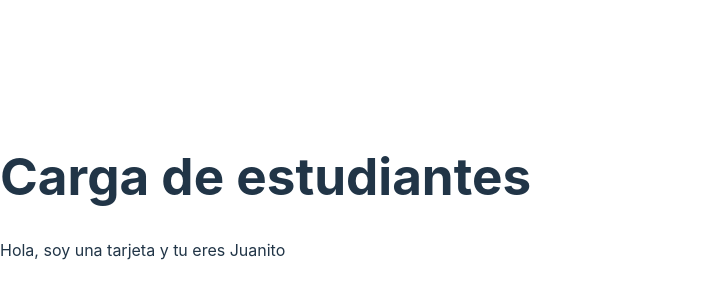
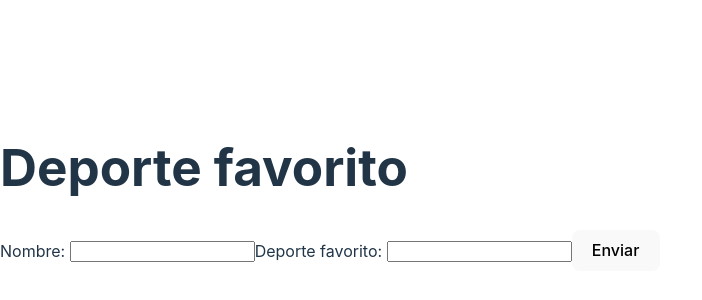
Before and after one commit to jehansel-DigitalHouse/fe-primeraEvaluacion, a React (Vite) app: page / in a window 1280 px wide. Shown: the part 212-512 px from the top of the page, without its empty margins (0-702 px from the left). Built offline with nearby package versions, Linux system fonts and the light colour scheme.

Commit message:
El formulario funciona correctamente

```diff
--- a/src/App.jsx
+++ b/src/App.jsx
@@ -1,12 +1,12 @@
 // import "./App.css";
-import Card from "./components/Card";
+
+import Form from "./components/Form";
 
 function App() {
 	return (
 		<div className="App">
-			<h1>Carga de estudiantes</h1>
-			<form></form>
-			<Card estudiante="Juanito" />
+			<h1>Deporte favorito</h1>
+			<Form />
 		</div>
 	);
 }
--- a/src/components/Card.jsx
+++ b/src/components/Card.jsx
@@ -1,5 +1,13 @@
-const Card = ({ estudiante }) => {
-	return <div>Hola, soy una tarjeta y tu eres {estudiante}</div>;
+const Card = ({ nombre, deporte }) => {
+	return (
+		<>
+			<h4>Hola, {nombre}!</h4>
+			<h4>
+				Gracias por compartir que tu deporte favorito es el/la {deporte}
+				.
+			</h4>
+		</>
+	);
 };
 
 export default Card;
--- /dev/null
+++ b/src/components/Form.jsx
@@ -0,0 +1,80 @@
+import { useState } from "react";
+import Card from "./Card";
+
+const Form = () => {
+	const [persona, setPersona] = useState({
+		nombre: "",
+		deporte: "",
+	});
+	const [show, setShow] = useState(false);
+	const [error, setError] = useState(false);
+
+	console.log("Persona: ", persona);
+	console.log("Show: ", show);
+	console.log("Error: ", error);
+
+	// Manejador del submit del formulario
+	const handleSubmit = (event) => {
+		event.preventDefault();
+
+		console.log(
+			"Longitud del nombre SIN espacios: ",
+			persona.nombre.trim().length
+		);
+		console.log("Longitud del deporte: ", persona.deporte.length);
+
+		if (persona.nombre.length >= 3 && persona.deporte.length >= 6) {
+			setShow(true);
+			setError(false);
+		} else {
+			setShow(false);
+			setError(true);
+		}
+	};
+
+	return (
+		<div>
+			<form onSubmit={handleSubmit}>
+				<label>Nombre: </label>
+				{/* El nombre de la persona se guarda sin espacios */}
+				<input
+					type="text"
+					onChange={(event) =>
+						setPersona({
+							...persona,
+							nombre: event.target.value.trim(),
+						})
+					}
+				/>
+
+				<label>Deporte favorito: </label>
+				<input
+					type="text"
+					onChange={(event) =>
+						setPersona({
+							...persona,
+							deporte: event.target.value,
+						})
+					}
+				/>
+				<button>Enviar</button>
+			</form>
+
+			{show ? (
+				<Card nombre={persona.nombre} deporte={persona.deporte} />
+			) : error ? (
+				<h4 style={{ color: "red" }}>
+					Por favor chequea que la información sea correcta
+				</h4>
+			) : null}
+		</div>
+	);
+};
+
+export default Form;
+
+// {error ? (
+//     <h4 style={{ color: "red" }}>
+//         Por favor chequea que la información sea correcta
+//     </h4>
+// ) : null}
```
